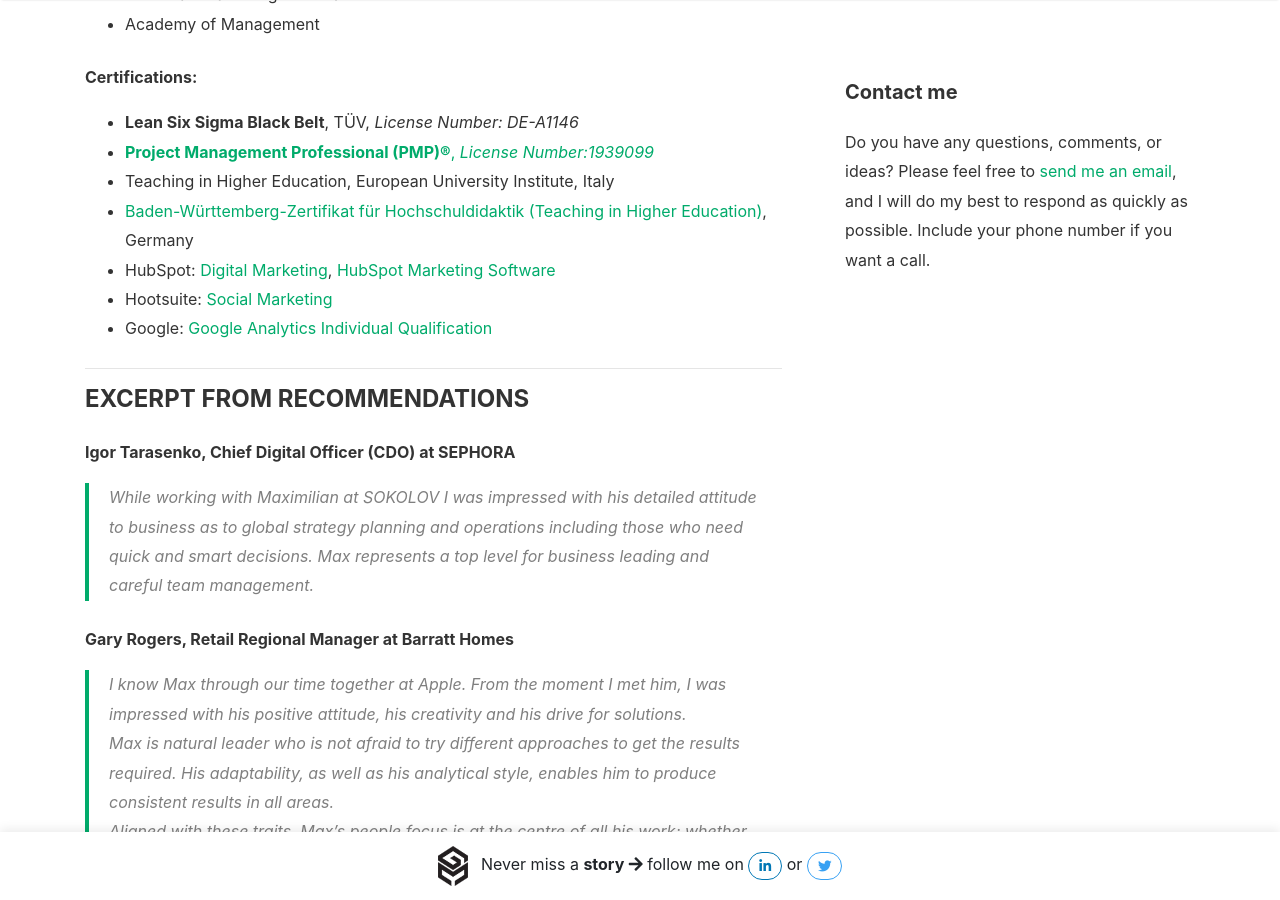
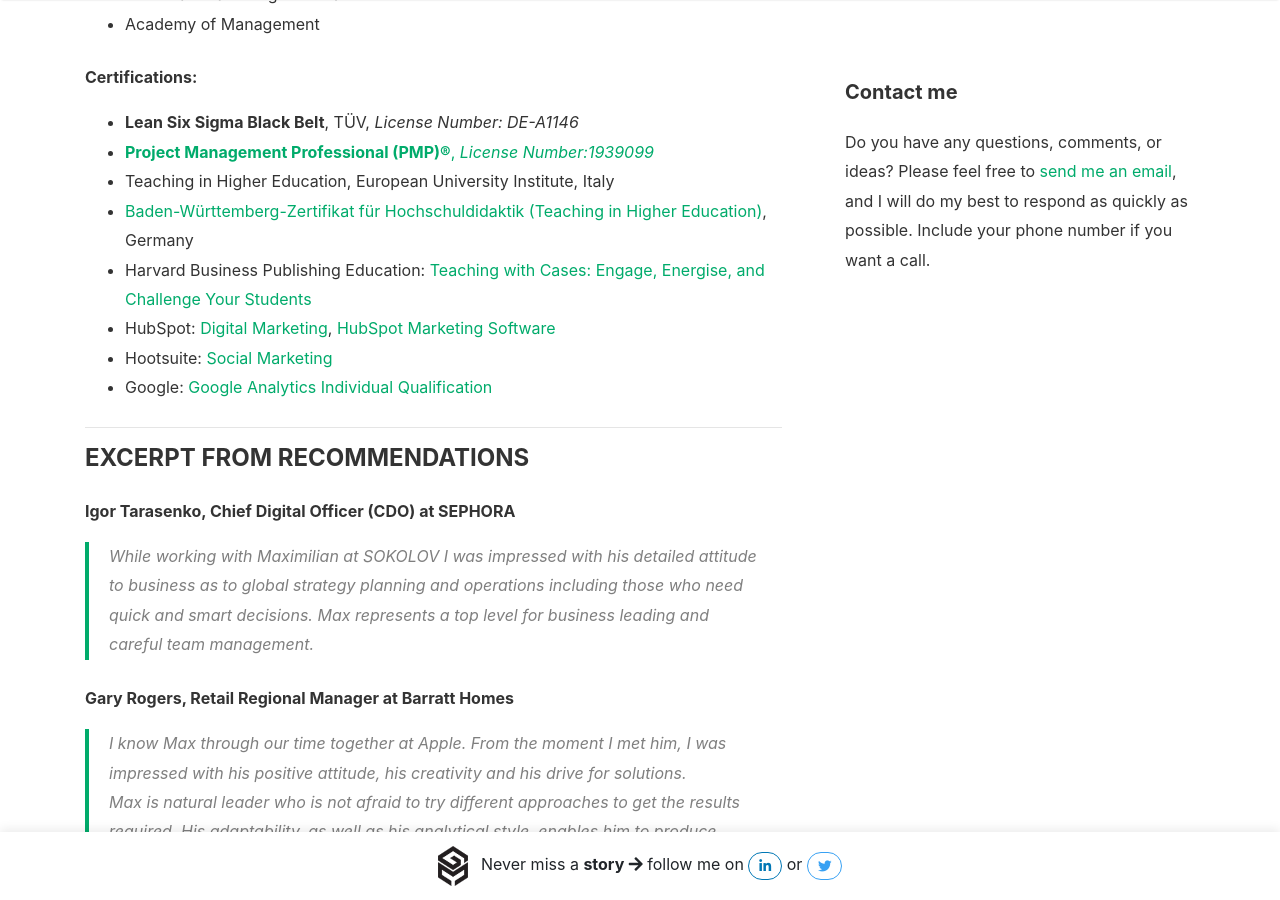
Before and after one commit to mgroheu/mgroh.github.io, a Jekyll site: the page built from _pages/about.md, in a window 1280 px wide and 900 px high, scrolled down 2479 px. Built offline with Jekyll 4.4.1, drawn with Linux system fonts in a browser that asks for light colours; nearby versions of some CDN libraries; comment, search, counter and statistics services are not loaded.

Commit message:
Update 2

```diff
--- a/_pages/about.md
+++ b/_pages/about.md
@@ -75,6 +75,7 @@
 <li><a href="https://www.youracclaim.com/badges/44ac1d88-3b09-40e8-b2ea-47eb46d712c3"><strong>Project Management Professional (PMP)®</strong>, <em>License Number:1939099</em></a></li>
 <li>Teaching in Higher Education, European University Institute, Italy</li>
 <li><a href="{{ site.baseurl }}/assets/files/BW_Zertifikat_Groh.pdf" target="_blank" rel="nofollow">Baden-Württemberg-Zertifikat für Hochschuldidaktik (Teaching in Higher Education)</a>, Germany</li>
+<li>Harvard Business Publishing Education: <a href="{{ site.baseurl }}/assets/files/Groh_HE_Seminar_August 2022.pdf" target="_blank" rel="nofollow">Teaching with Cases: Engage, Energise, and Challenge Your Students</a></li>
 <li>HubSpot: <a href="https://app-eu1.hubspot.com/academy/achievements/3dcy5wry/en/1/maximilian-groh/digital-marketing" target="_blank" rel="nofollow">Digital Marketing</a>, <a href="https://app-eu1.hubspot.com/academy/achievements/zq5sk0gj/en/1/maximilian-groh/hubspot-marketing-software" target="_blank" rel="nofollow">HubSpot Marketing Software</a></li>
 <li>Hootsuite: <a href="https://www.credential.net/7ec3b01a-2ca2-4d9e-81ae-fcf5b677f71a" target="_blank" rel="nofollow">Social Marketing</a></li>
 <li>Google: <a href="https://skillshop.exceedlms.com/student/award/Vqkw3qKNjD8ZpgDvEbhqW2bw" target="_blank" rel="nofollow">Google Analytics Individual Qualification</a></li>
```
Also changed, not shown: 1 other file.
